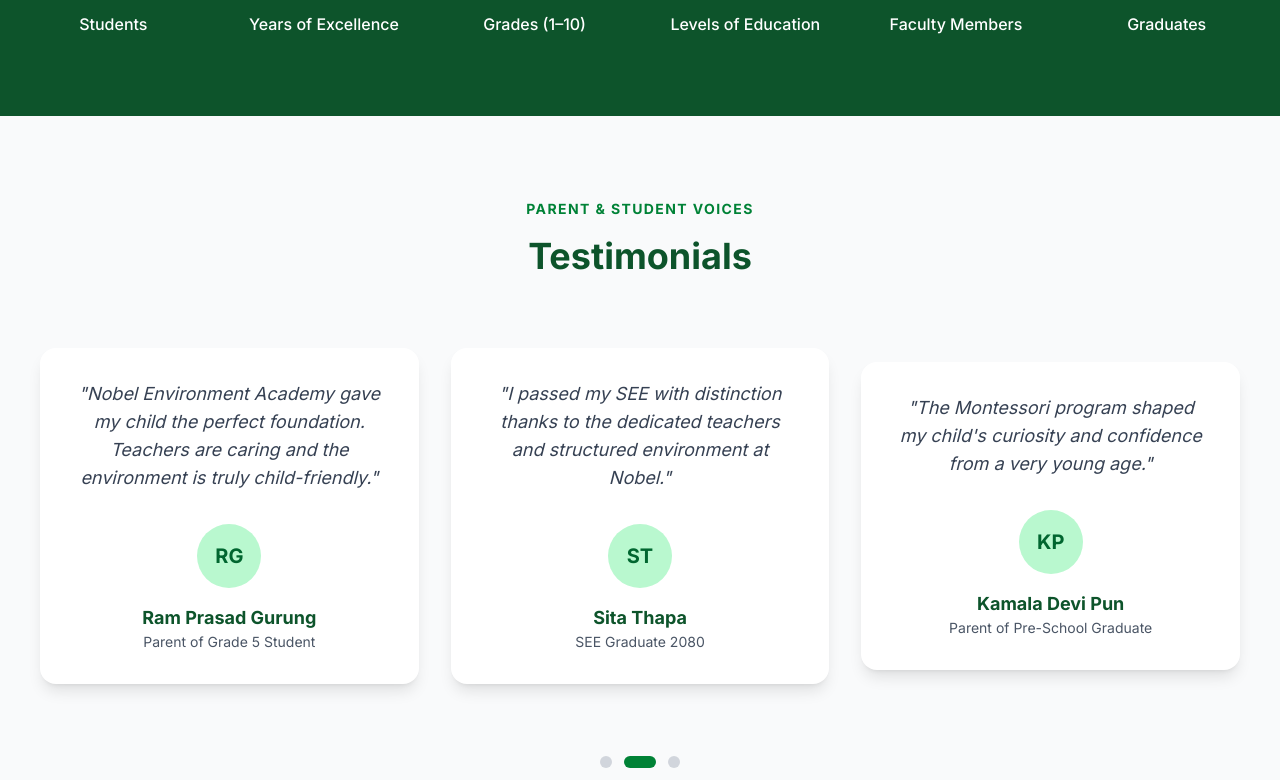
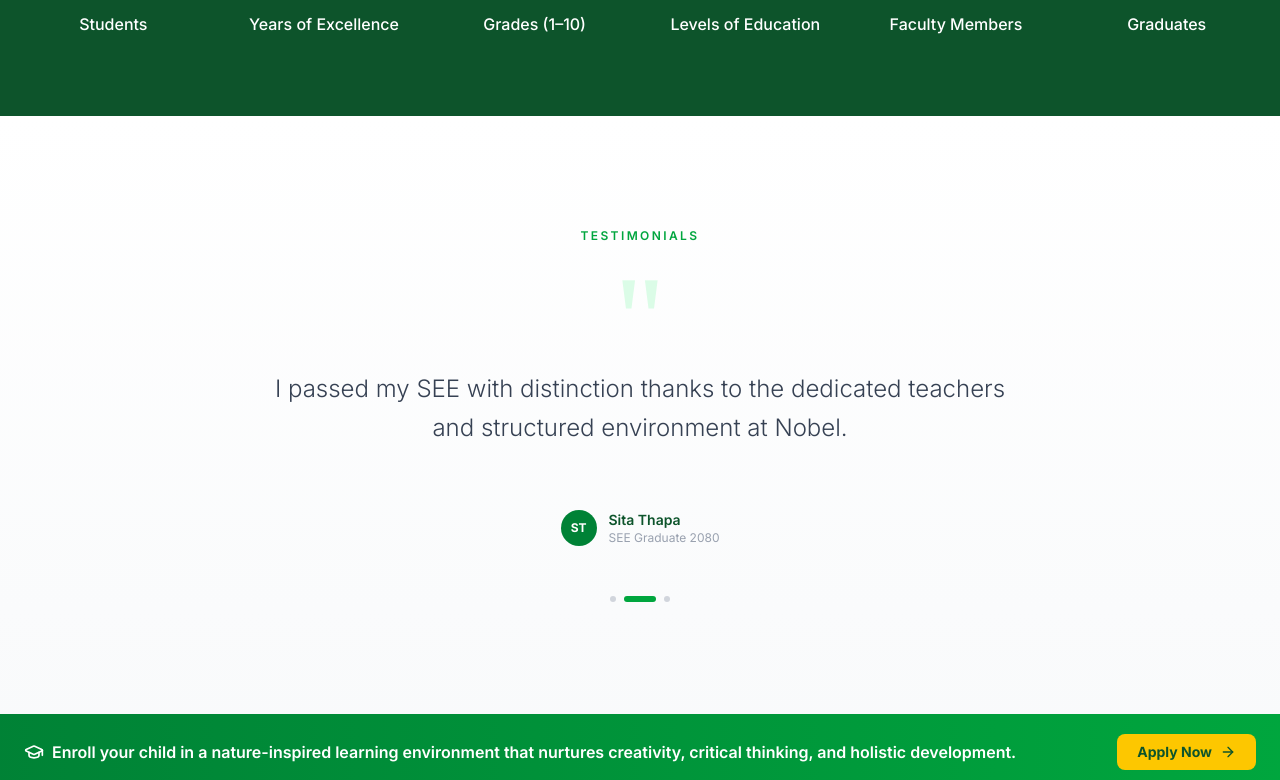
Before and after one commit to ayush236/nobel, a Next.js app: page / in a window 1280 px wide. Shown: the part 5900-6680 px from the top of the page. Built offline with nearby package versions, Linux system fonts and the light colour scheme; no server answers.

Commit message:
‘update’

```diff
--- a/components/Footer.tsx
+++ b/components/Footer.tsx
@@ -2,7 +2,7 @@
 import Link from 'next/link'
 import Image from 'next/image'
 import { FaFacebook, FaYoutube } from 'react-icons/fa'
-import { Phone, Mail, Clock, MapPin, ArrowRight } from 'lucide-react'
+import { Phone, Mail, Clock, MapPin, ArrowRight, GraduationCap } from 'lucide-react'
 
 const Footer: FC = () => {
   const quickLinks = [
@@ -28,14 +28,16 @@
       {/* Top CTA strip */}
       <div className="bg-gradient-to-r from-green-700 to-green-600">
         <div className="max-w-7xl mx-auto px-6 py-5 flex flex-col sm:flex-row items-center justify-between gap-4">
-          <p className="text-white font-semibold text-sm sm:text-base">
-            🎓 Admissions Open for 2083 B.S. — Limited seats available!
+          <p className="text-white font-semibold text-sm sm:text-base flex items-center gap-2">
+            <GraduationCap className="w-5 h-5 shrink-0" />
+             Enroll your child in a nature-inspired learning environment that nurtures creativity, critical thinking, and holistic development.
           </p>
           <Link
             href="/contact"
-            className="shrink-0 px-5 py-2 bg-yellow-400 hover:bg-yellow-300 text-green-900 font-bold rounded-lg text-sm transition-all duration-300"
+            className="shrink-0 flex items-center gap-2 px-5 py-2 bg-yellow-400 hover:bg-yellow-300 text-green-900 font-bold rounded-lg text-sm transition-all duration-300"
           >
-            Apply Now →
+            Apply Now
+            <ArrowRight className="w-4 h-4" />
           </Link>
         </div>
       </div>
--- a/components/Testimonials.tsx
+++ b/components/Testimonials.tsx
@@ -1,99 +1,110 @@
 'use client'
 
-import React, { FC, useState, useEffect } from 'react'
+import { FC, useState, useEffect } from 'react'
 import type { Testimonial } from '@/types'
-
-const Testimonials: FC = () => {
-  const [currentIndex, setCurrentIndex] = useState<number>(0)
 
 const testimonials: Testimonial[] = [
   {
     id: 1,
-      quote:
-        'Nobel Environment Academy gave my child the perfect foundation. Teachers are caring and the environment is truly child-friendly.',
+    quote: 'Nobel Environment Academy gave my child the perfect foundation. Teachers are caring and the environment is truly child-friendly.',
     name: 'Ram Prasad Gurung',
     role: 'Parent of Grade 5 Student',
     initials: 'RG'
   },
   {
     id: 2,
-      quote:
-        'I passed my SEE with distinction thanks to the dedicated teachers and structured environment at Nobel.',
+    quote: 'I passed my SEE with distinction thanks to the dedicated teachers and structured environment at Nobel.',
     name: 'Sita Thapa',
     role: 'SEE Graduate 2080',
     initials: 'ST'
   },
   {
     id: 3,
-      quote:
-        "The Montessori program shaped my child's curiosity and confidence from a very young age.",
+    quote: "The Montessori program shaped my child's curiosity and confidence from a very young age.",
     name: 'Kamala Devi Pun',
     role: 'Parent of Pre-School Graduate',
     initials: 'KP'
   }
 ]
 
+const Testimonials: FC = () => {
+  const [current, setCurrent] = useState(0)
+
   useEffect(() => {
-    const interval = setInterval(() => {
-      setCurrentIndex((prev) => (prev + 1) % testimonials.length)
-    }, 5000)
-
-    return () => clearInterval(interval)
-  }, [testimonials.length])
+    const t = setInterval(() => setCurrent((p) => (p + 1) % testimonials.length), 5000)
+    return () => clearInterval(t)
+  }, [])
 
   return (
-    <section className="py-12 sm:py-16 md:py-20 px-4 sm:px-6 bg-gray-50">
-      <div className="max-w-7xl mx-auto">
-        <div className="text-center mb-8 sm:mb-12">
-          <span className="text-green-700 uppercase tracking-widest text-xs sm:text-sm font-bold">
-            PARENT & STUDENT VOICES
-          </span>
-          <h2 className="text-3xl sm:text-4xl font-bold text-green-900 mt-3 sm:mt-4">Testimonials</h2>
+    <section className="py-20 sm:py-28 px-4 bg-gradient-to-b from-white to-gray-50">
+      <div className="max-w-3xl mx-auto text-center">
+
+        {/* Label */}
+        <p className="text-green-600 text-xs font-semibold uppercase tracking-[0.2em] mb-4">
+          Testimonials
+        </p>
+
+        {/* Large quote mark */}
+        <div className="text-green-100 text-[120px] leading-none font-serif select-none -mb-8">
+          "
         </div>
 
-        {/* Testimonial Cards */}
-        <div className="relative min-h-96 sm:h-96 flex items-center justify-center px-4 sm:px-0">
-          {testimonials.map((testimonial, index) => (
-            <div
-              key={testimonial.id}
-              className={`absolute inset-0 md:static flex flex-col items-center justify-center transition-opacity duration-500 px-4 ${
-                index === currentIndex ? 'opacity-100' : 'opacity-0 md:opacity-100'
-              }`}
+        {/* Sliding quote */}
+        <div className="relative min-h-[120px] flex items-center justify-center mb-8">
+          {testimonials.map((t, i) => (
+            <p
+              key={t.id}
+              className="absolute text-gray-700 text-lg sm:text-xl md:text-2xl leading-relaxed font-light transition-all duration-700 px-2"
+              style={{
+                opacity: i === current ? 1 : 0,
+                transform: i === current ? 'translateY(0)' : 'translateY(10px)',
+                pointerEvents: i === current ? 'auto' : 'none',
+              }}
             >
-              <div className="bg-white rounded-2xl shadow-lg p-6 sm:p-8 max-w-2xl mx-auto">
-                {/* Quote */}
-                <p className="text-gray-700 text-center text-base sm:text-lg italic mb-6 sm:mb-8">
-                  "{testimonial.quote}"
+              {t.quote}
             </p>
-
-                {/* Avatar */}
-                <div className="flex flex-col items-center">
-                  <div className="w-12 sm:w-16 h-12 sm:h-16 bg-green-200 text-green-800 rounded-full flex items-center justify-center text-lg sm:text-xl font-bold mb-3 sm:mb-4">
-                    {testimonial.initials}
+          ))}
         </div>
 
-                  {/* Name & Role */}
-                  <h3 className="text-base sm:text-lg font-bold text-green-900">{testimonial.name}</h3>
-                  <p className="text-xs sm:text-sm text-gray-600">{testimonial.role}</p>
+        {/* Author */}
+        <div className="relative min-h-[56px] flex flex-col items-center justify-center mb-10">
+          {testimonials.map((t, i) => (
+            <div
+              key={t.id}
+              className="absolute flex flex-col items-center gap-1 transition-all duration-700"
+              style={{
+                opacity: i === current ? 1 : 0,
+                transform: i === current ? 'translateY(0)' : 'translateY(8px)',
+                pointerEvents: i === current ? 'auto' : 'none',
+              }}
+            >
+              <div className="flex items-center gap-3">
+                <div className="w-9 h-9 rounded-full bg-green-700 text-white text-xs font-bold flex items-center justify-center">
+                  {t.initials}
+                </div>
+                <div className="text-left">
+                  <p className="text-green-900 font-semibold text-sm">{t.name}</p>
+                  <p className="text-gray-400 text-xs">{t.role}</p>
                 </div>
               </div>
             </div>
           ))}
         </div>
 
-        {/* Dot Navigation */}
-        <div className="flex justify-center gap-2 sm:gap-3 mt-8 sm:mt-12">
-          {testimonials.map((_, index) => (
+        {/* Dots */}
+        <div className="flex justify-center gap-2">
+          {testimonials.map((_, i) => (
             <button
-              key={index}
-              onClick={() => setCurrentIndex(index)}
-              className={`w-3 h-3 rounded-full transition-all duration-300 ${
-                index === currentIndex ? 'bg-green-700 w-8' : 'bg-gray-300 hover:bg-gray-400'
+              key={i}
+              onClick={() => setCurrent(i)}
+              aria-label={`Testimonial ${i + 1}`}
+              className={`h-1.5 rounded-full transition-all duration-300 ${
+                i === current ? 'w-8 bg-green-600' : 'w-1.5 bg-gray-300 hover:bg-gray-400'
               }`}
-              aria-label={`Go to testimonial ${index + 1}`}
             />
           ))}
         </div>
+
       </div>
     </section>
   )
```
Lines whose indentation alone changed are shown as unchanged.
